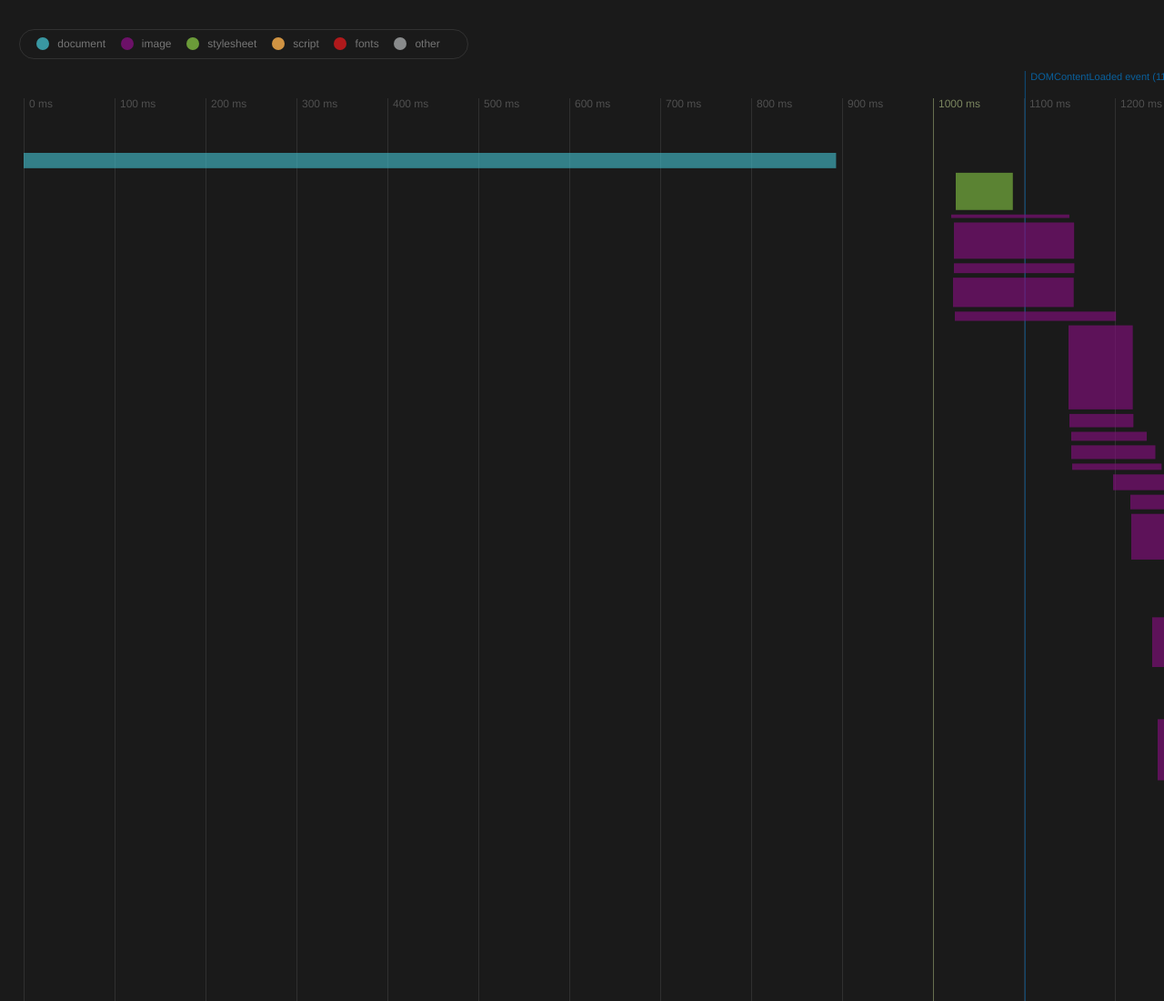
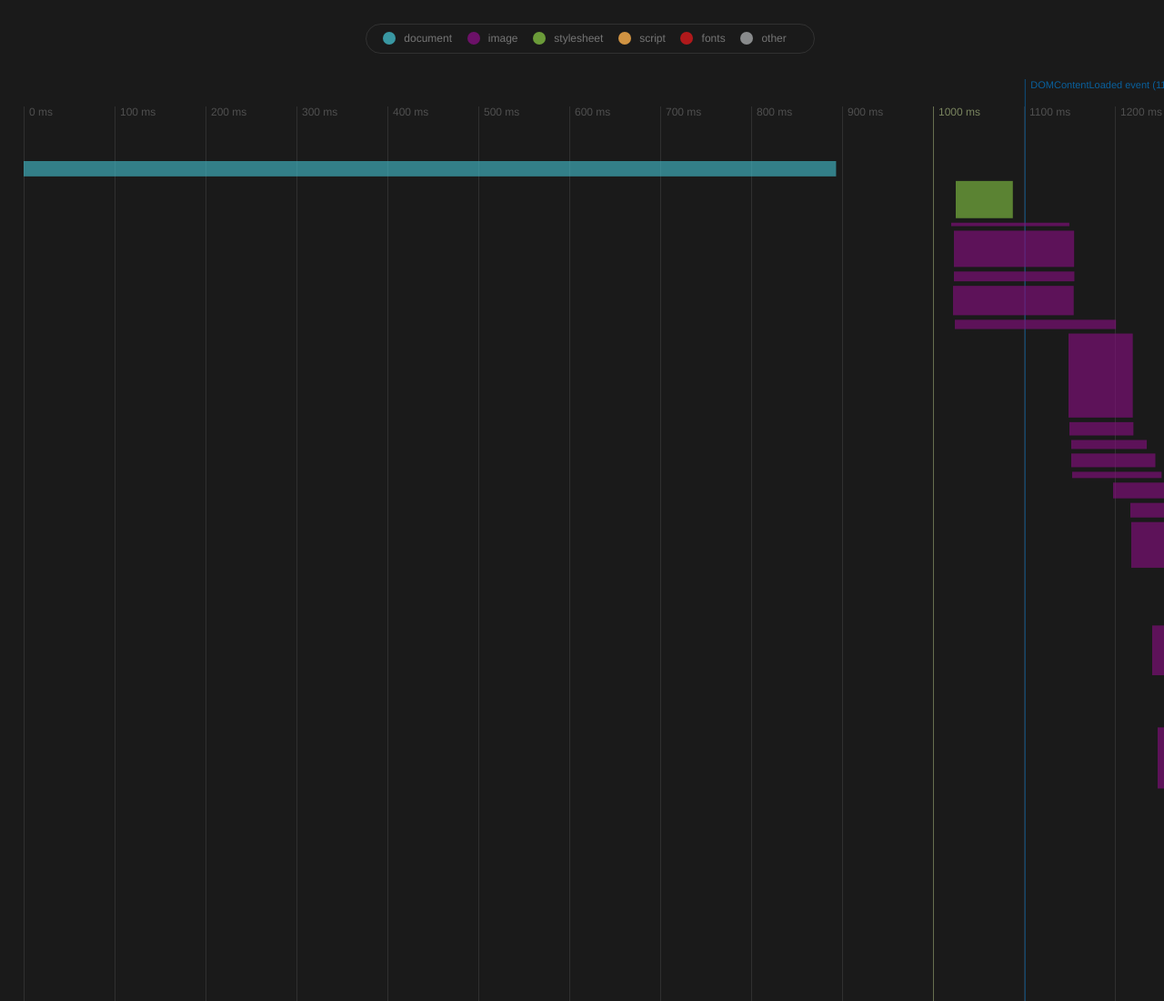
Before and after one commit to d4rkr00t/BetterWaterfall, a browser extension: page waterfall-graph/index.html in a window 1280 px wide. Shown: the top 1100 px of the page at 91% size. Drawn offline with Linux system fonts and the light colour scheme.

Commit message:
main legend positioning

```diff
--- a/waterfall-graph/graph.css
+++ b/waterfall-graph/graph.css
@@ -10,14 +10,10 @@
  * Legend
  */
 
-.w-graph-legend__placeholder {
-    height: 60px;
-}
-
 .w-graph-legend {
     display: inline-block;
 
-    margin: 18px 0 0 0;
+    margin: 18px 0 18px 0;
     padding: 5px 18px 7px 18px;
 
     list-style: none;
@@ -32,12 +28,8 @@
     opacity: .3;
 }
 
-.w-graph-legend.-fixed {
-    position: absolute;
-    top: 14px;
-    left: 0;
-
-    margin-left: 21px;
+.w-graph-legend.-relative {
+    position: relative;
 }
 
 .w-graph-legend li {
--- a/waterfall-graph/index.html
+++ b/waterfall-graph/index.html
@@ -7,9 +7,7 @@
 </head>
 <body class="w-graph__cont">
 
-    <div class="w-graph-legend__placeholder"></div>
-
-    <ul class="w-graph__main-legend w-graph-legend -fixed">
+    <ul class="w-graph__main-legend w-graph-legend -relative">
         <li><span class="w-graph-legend-color" style="background: RGBA(65, 182, 196, .8);"></span> document</li>
         <li><span class="w-graph-legend-color" style="background: RGBA(129, 15, 124, .8);"></span> image</li>
         <li><span class="w-graph-legend-color" style="background: RGBA(127, 188, 65, .8);"></span> stylesheet</li>
--- a/waterfall-graph/main-legend.js
+++ b/waterfall-graph/main-legend.js
@@ -2,8 +2,14 @@
     var mainLegend = document.querySelector('.w-graph__main-legend'),
         width = mainLegend.clientWidth;
 
-    window.onscroll = function() {
-        var scrolled = window.pageYOffset || document.documentElement.scrollTop;
+    var onScroll = function() {
+        var winWidth = window.innerWidth,
+            scrollPos = window.pageXOffset,
+            pos = (scrollPos + winWidth / 2 ) - width / 2;
 
-    }
+        mainLegend.style.left = pos + 'px';
+    };
+
+    window.onscroll = onScroll;
+    onScroll();
 })();
```
